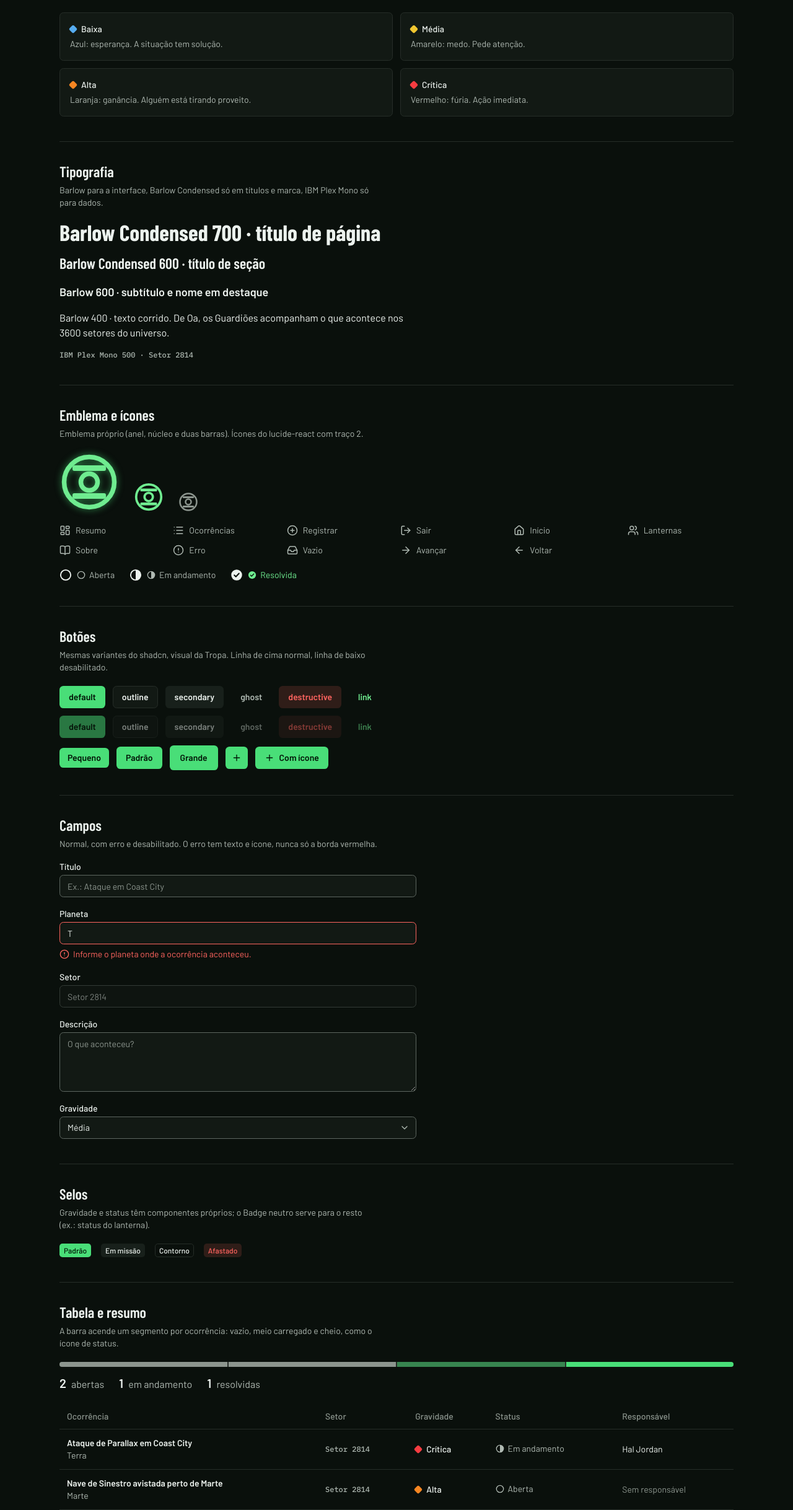
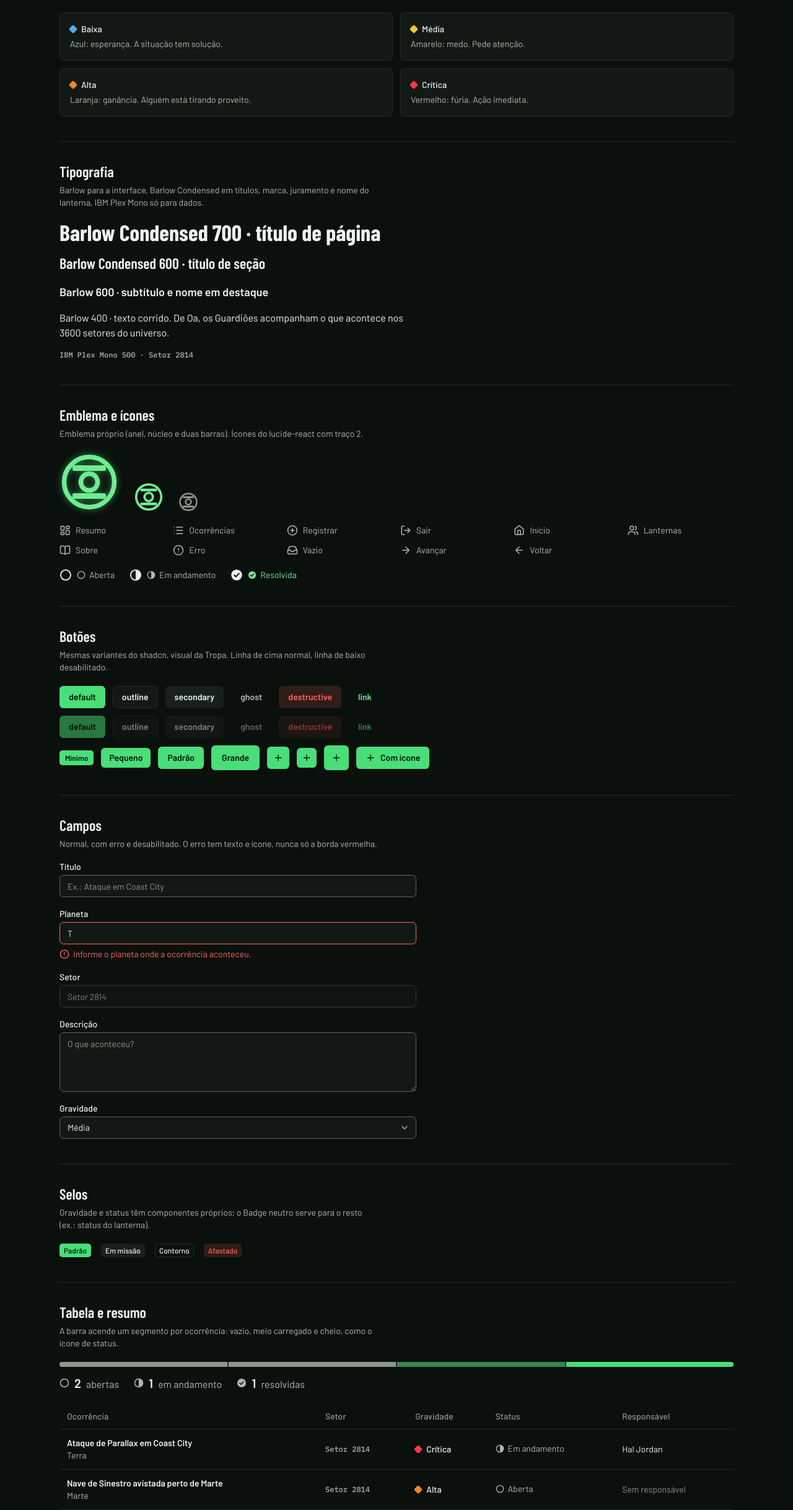
Before and after one commit to GUSTAVOHOOO/erp-tropa-lanternas-verdes, a Next.js app: page /design-system in a window 1280 px wide. Shown: the part 659-3096 px from the top of the page at 62% size. Built offline with nearby package versions, Linux system fonts and the light colour scheme.

Commit message:
fix: marcadores corretos, largura do painel, legenda da barra e vitrine completa

```diff
--- a/app/(painel)/layout.tsx
+++ b/app/(painel)/layout.tsx
@@ -34,7 +34,7 @@ export default async function PainelLayout({ children }: { children: React.React
           </Button>
         </form>
       </aside>
-      <main className="min-w-0 flex-1 p-4 md:p-8">{children}</main>
+      <main className="min-w-0 flex-1 p-4 md:p-8"><div className="mx-auto w-full max-w-6xl">{children}</div></main>
     </div>
   )
 }
--- a/app/(painel)/painel/ocorrencias/[id]/page.tsx
+++ b/app/(painel)/painel/ocorrencias/[id]/page.tsx
@@ -52,7 +52,7 @@ export default async function OcorrenciaPage({ params }: OcorrenciaPageProps) {
         </div>
       </div>
       <p className="max-w-prose">{ocorrencia.descricao}</p>
-      <dl className="grid gap-x-8 gap-y-4 sm:grid-cols-2"> {/* [CSS-03][CSS-06] */}
+      <dl className="grid gap-x-8 gap-y-4 sm:grid-cols-2"> {/* [CSS-03] */}
         <div className="grid gap-1">
           <dt className="text-sm text-texto-terciario">Planeta</dt>
           <dd>{ocorrencia.planeta}</dd>
--- a/app/(site)/design-system/page.tsx
+++ b/app/(site)/design-system/page.tsx
@@ -114,7 +114,7 @@ export default function DesignSystemPage() {
         </ul>
       </SecaoVitrine>
 
-      <SecaoVitrine id="tipografia" titulo="Tipografia" descricao="Barlow para a interface, Barlow Condensed só em títulos e marca, IBM Plex Mono só para dados.">
+      <SecaoVitrine id="tipografia" titulo="Tipografia" descricao="Barlow para a interface, Barlow Condensed em títulos, marca, juramento e nome do lanterna, IBM Plex Mono só para dados.">
         <div className="grid gap-4">
           <p className="font-heading text-4xl leading-none font-bold">Barlow Condensed 700 · título de página</p>
           <p className="font-heading text-2xl font-semibold">Barlow Condensed 600 · título de seção</p>
@@ -161,10 +161,13 @@ export default function DesignSystemPage() {
             ))}
           </div>
           <div className="flex flex-wrap items-center gap-3">
+            <Button type="button" size="xs">Mínimo</Button>
             <Button type="button" size="sm">Pequeno</Button>
             <Button type="button">Padrão</Button>
             <Button type="button" size="lg">Grande</Button>
             <Button type="button" size="icon" aria-label="Registrar ocorrência"><PlusIcon aria-hidden /></Button>
+            <Button type="button" size="icon-sm" aria-label="Registrar ocorrência (pequeno)"><PlusIcon aria-hidden /></Button>
+            <Button type="button" size="icon-lg" aria-label="Registrar ocorrência (grande)"><PlusIcon aria-hidden /></Button>
             <Button type="button"><PlusIcon aria-hidden />Com ícone</Button>
           </div>
         </div>
--- a/app/(site)/layout.tsx
+++ b/app/(site)/layout.tsx
@@ -23,7 +23,7 @@ export default function SiteLayout({ children }: { children: React.ReactNode })
       <main className="mx-auto w-full max-w-6xl flex-1 p-4 md:p-8">{children}</main>
       <footer className="border-t border-border">
         <div className="mx-auto flex w-full max-w-6xl flex-col gap-3 p-4 text-sm text-muted-foreground md:flex-row md:items-center md:justify-between md:p-8">
-          <p className="font-heading text-lg font-semibold text-foreground">No dia mais claro, na noite mais densa.</p>
+          <p className="font-heading text-lg font-semibold text-foreground">No dia mais claro, na noite mais densa.</p> {/* [CSS-13] */}
           <p className="flex flex-wrap items-center gap-x-4 gap-y-1">
             <Link href="/design-system" className="underline-offset-4 hover:text-foreground hover:underline">Design system</Link> {/* [DEC-12] */}
             <span>Tropa dos Lanternas Verdes · trabalho acadêmico de Desenvolvimento Web</span>
--- a/components/BarraStatus.tsx
+++ b/components/BarraStatus.tsx
@@ -1,4 +1,5 @@
 import Link from 'next/link'
+import { IconeStatus } from '@/components/IconeStatus'
 import { STATUS_OCORRENCIA, type Ocorrencia } from '@/lib/schemas/ocorrencia'
 import { cn } from '@/lib/utils'
 
@@ -38,6 +39,7 @@ export function BarraStatus({ ocorrencias }: BarraStatusProps) {
         {porStatus.map(({ status, itens }) => (
           <li key={status}>
             <Link href={`/painel/ocorrencias?status=${status}`} className="group flex items-baseline gap-2 text-muted-foreground"> {/* [ROTA-14] */}
+              <IconeStatus status={status} className="size-4 self-center" />
               <strong className="text-xl font-semibold text-foreground">{itens.length}</strong>
               <span className="underline-offset-4 group-hover:text-foreground group-hover:underline">{rotuloPlural[status]}</span>
             </Link>
--- a/components/ui/select.tsx
+++ b/components/ui/select.tsx
@@ -84,7 +84,7 @@ function SelectContent({
           data-slot="select-content"
           data-align-trigger={alignItemWithTrigger}
           className={cn(
-            "relative isolate z-50 max-h-(--available-height) w-(--anchor-width) min-w-36 origin-(--transform-origin) overflow-x-hidden overflow-y-auto rounded-md border border-border bg-popover p-1 text-popover-foreground shadow-lg duration-150 data-[align-trigger=true]:animate-none data-[side=bottom]:slide-in-from-top-2 data-[side=inline-end]:slide-in-from-left-2 data-[side=inline-start]:slide-in-from-right-2 data-[side=left]:slide-in-from-right-2 data-[side=right]:slide-in-from-left-2 data-[side=top]:slide-in-from-bottom-2 data-open:animate-in data-open:fade-in-0 data-open:zoom-in-95 data-closed:animate-out data-closed:fade-out-0 data-closed:zoom-out-95", // [CSS-15]
+            "relative isolate z-50 max-h-(--available-height) w-(--anchor-width) min-w-36 origin-(--transform-origin) overflow-x-hidden overflow-y-auto rounded-md border border-border bg-popover p-1 text-popover-foreground shadow-lg duration-150 data-[align-trigger=true]:animate-none data-[side=bottom]:slide-in-from-top-2 data-[side=inline-end]:slide-in-from-left-2 data-[side=inline-start]:slide-in-from-right-2 data-[side=left]:slide-in-from-right-2 data-[side=right]:slide-in-from-left-2 data-[side=top]:slide-in-from-bottom-2 data-open:animate-in data-open:fade-in-0 data-open:zoom-in-95 data-closed:animate-out data-closed:fade-out-0 data-closed:zoom-out-95", // [CSS-15][CSS-04] max-h/w/origin vêm das variáveis de posicionamento do Base UI
             className
           )}
           {...props}
```
